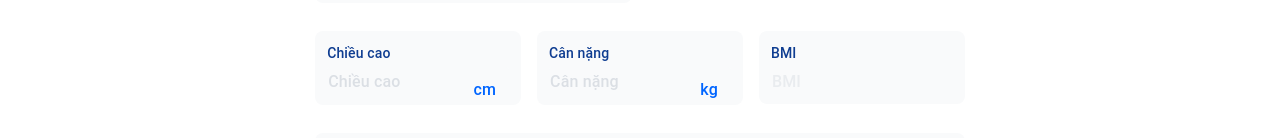
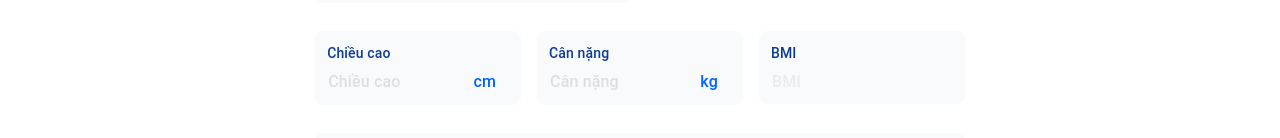
Before and after one commit to linhtv-ringkas/daihocy, a React (Create React App) app: page /male in a window 1280 px wide. Shown: the part 814-952 px from the top of the page. Built offline with nearby package versions, Linux system fonts and the light colour scheme; no server answers; what axios-extensions would draw is missing.

Commit message:
add form style

```diff
--- a/src/components/control/select.tsx
+++ b/src/components/control/select.tsx
@@ -60,6 +60,9 @@ const useSelectStype = makeStyles({
     "&:after": {
       display: "none",
     },
+    "& .MuiOutlinedInput-notchedOutline": {
+      border: 'none'
+    }
   },
   disabled: {
     opacity: "0.5",
--- a/src/components/form/info.tsx
+++ b/src/components/form/info.tsx
@@ -224,7 +224,7 @@ const FormInfo: React.FC<Props>= ({formControl, defaultValue})=> {
               type="number"
               errorMsg={get(errors, "height.message", "")}
               inputRef={ref}
-              endAdornment={<span className="transform translate-y-[0.625rem] text-primary-4">cm</span>}
+              endAdornment={<span className="transform translate-y-[0.125rem] pl-2 text-primary-4">cm</span>}
               {...others}
             />
           )}
@@ -240,7 +240,7 @@ const FormInfo: React.FC<Props>= ({formControl, defaultValue})=> {
               type="number"
               errorMsg={get(errors, "weight.message", "")}
               inputRef={ref}
-              endAdornment={<span className="transform translate-y-[0.625rem] text-primary-4">kg</span>}
+              endAdornment={<span className="ransform translate-y-[0.125rem] pl-2 text-primary-4">kg</span>}
               {...others}
             />
           )}
```
